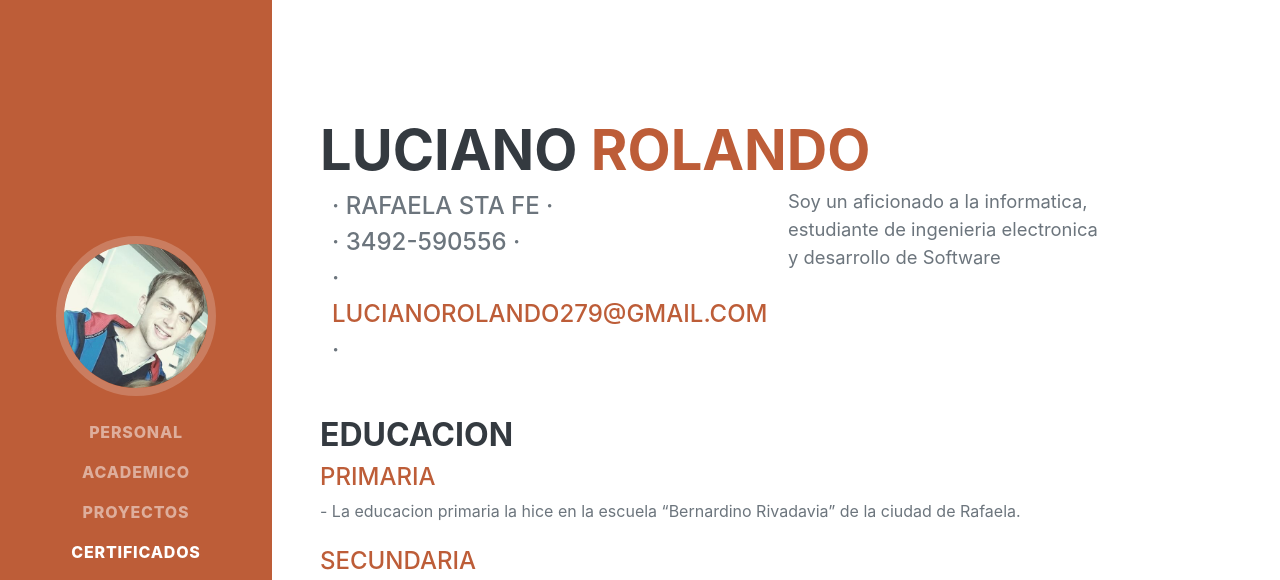
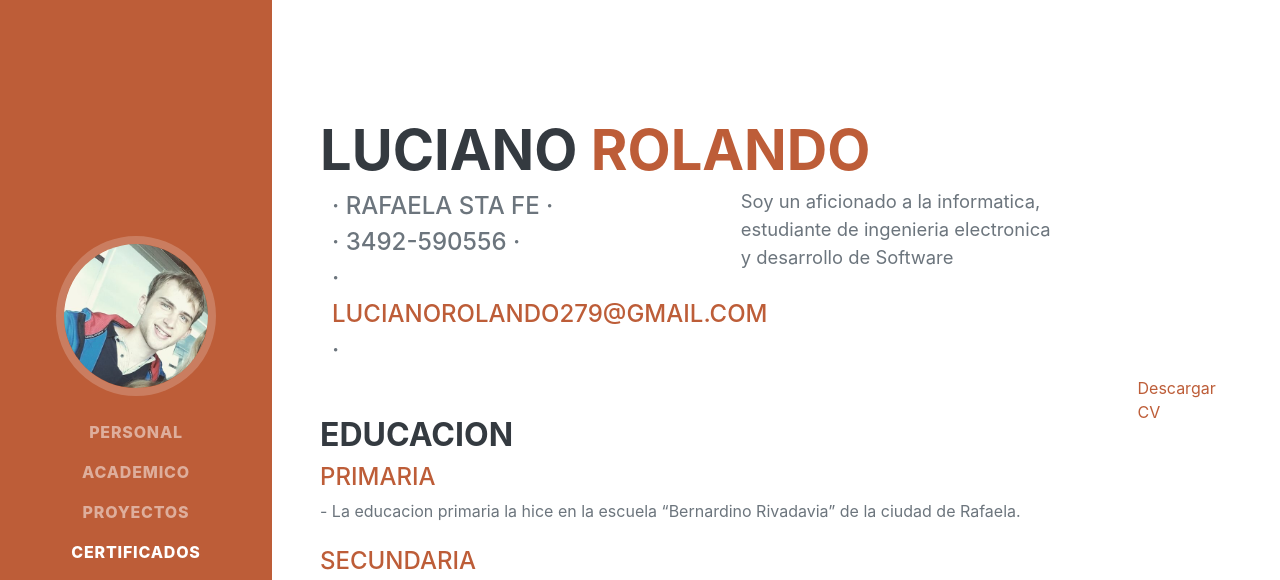
Before and after one commit to LucianoRolando/LucianoRolando.github.io, a plain HTML site: page index.html in a window 1280 px wide. Shown: the top 580 px of the page. Drawn offline with nearby package versions, Linux system fonts and the light colour scheme; a web font is replaced by a local one.

Commit message:
Update index.html

```diff
--- a/index.html
+++ b/index.html
@@ -82,6 +82,7 @@
                         <a class="social-icon" href="https://www.facebook.com/luciano.rolando.5/" target="_blank"><i class="fab fa-facebook-f"></i></a>
                     </div>
                 </div>
+                <a download href="C.V.%20Rolando%20Luciano.pdf">Descargar CV</a>
             </section>
             <hr class="m-0" />
             <!-- Experience-->
```
